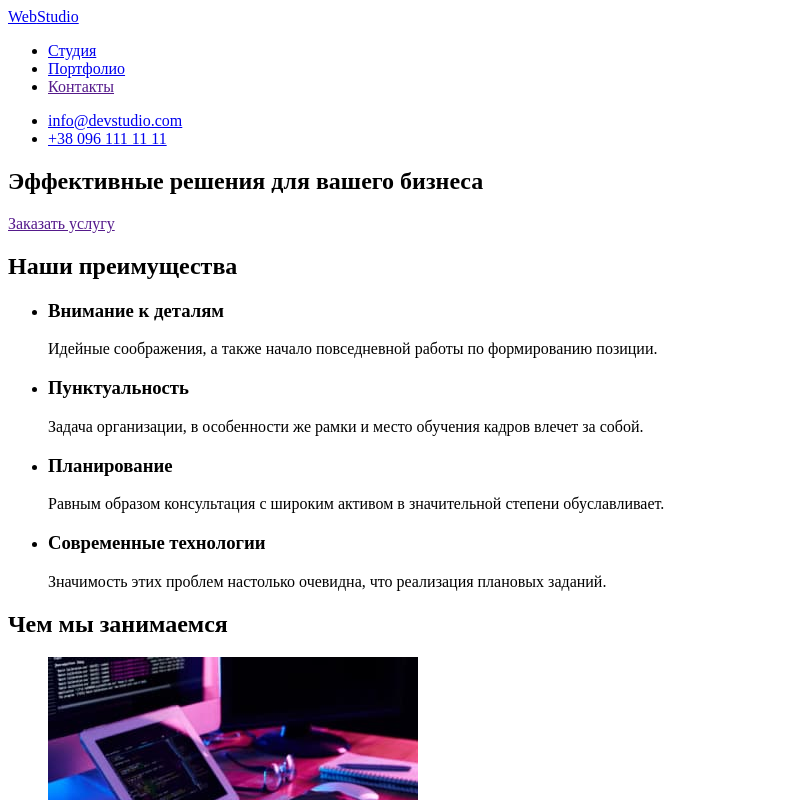
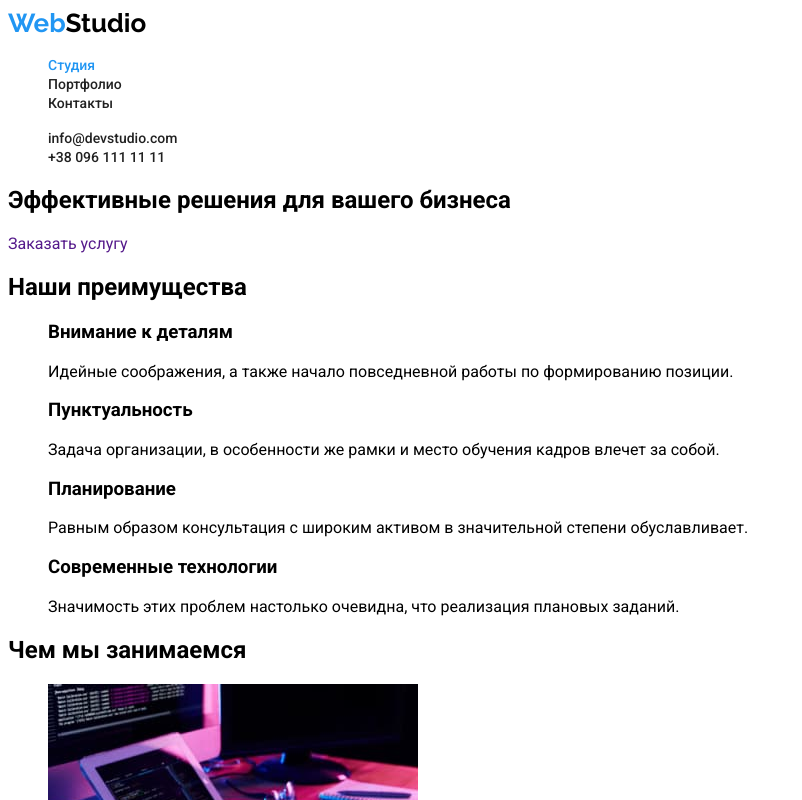
Before and after one commit to garikdallari/goit-markup-hw-02, a plain HTML site: page index.html in a window 1280 px wide. Shown: the top 800 px of the page, without its empty margins (0-802 px from the left). Drawn offline with Linux system fonts and the light colour scheme.

Commit message:
стилизировал шапку

```diff
--- a/css/styles.css
+++ b/css/styles.css
@@ -13,3 +13,40 @@
   --grey-op: #757575;
   --white-secondary: rgba(255, 255, 255, 0.6);
 }
+ul {
+  list-style: none;
+}
+a {
+  text-decoration: none;
+}
+body {
+  background-color: #ffffff;
+  font-family: Roboto, sans-serif;
+  font-style: normal;
+  font-weight: 400;
+}
+.header .header-link {
+  font-family: Raleway, sans-serif;
+  font-weight: 700;
+  font-size: 26px;
+  line-height: 1.2;
+  color: var(--black-primary);
+}
+.header .web {
+  color: var(--blue-accent);
+}
+.header .header-list {
+  font-weight: 500;
+  font-size: 14px;
+  line-height: 1.2;
+  color: var(--black-secondary);
+}
+.header .header-list:hover,
+.header .header-list:focus {
+  color: var(--blue-accent);
+}
+
+.header .header-list.current {
+  color: var(--blue-accent);
+}
+list
--- a/index.html
+++ b/index.html
@@ -12,18 +12,18 @@
 </head>
 <body>
     <!-- Шапка -->
-<header>
+<header class="header">
     <nav>
-        <a href="./index.html"><span>Web</span>Studio</a>
+        <a href="./index.html" class="header-link"><span class="web">Web</span>Studio</a>
         <ul>
-            <li><a href="./index.html">Студия</a></li>
-            <li><a href="./portfolio.html">Портфолио</a></li>
-            <li><a href="">Контакты</a></li>
+            <li><a href="./index.html" class="header-list current">Студия</a></li>
+            <li><a href="./portfolio.html" class="header-list">Портфолио</a></li>
+            <li><a href="" class="header-list">Контакты</a></li>
         </ul>
     </nav>
     <ul>
-        <li><a href="mailto:info@devstudio.com">info@devstudio.com</a></li>
-        <li><a href="tel:+380961111111">+38 096 111 11 11</a></li>
+        <li><a href="mailto:info@devstudio.com" class="header-list">info@devstudio.com</a></li>
+        <li><a href="tel:+380961111111" class="header-list">+38 096 111 11 11</a></li>
     </ul>
 </header>
 <main>
```
